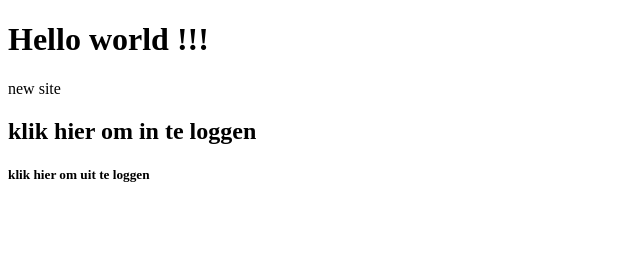
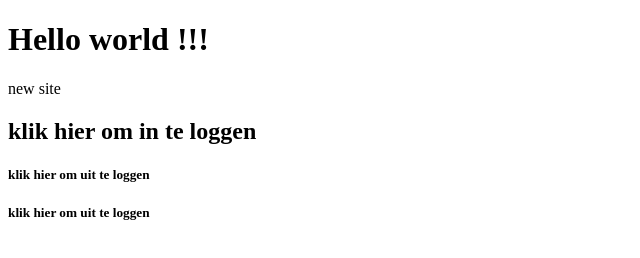
Before and after one commit to Tom-Baeten/TEST, a plain HTML site: page index.html in a window 1280 px wide. Shown: the whole page, without its empty margins (0-640 px from the left). Drawn offline with Linux system fonts and the light colour scheme.

Commit message:
logout part2

```diff
--- a/index.html
+++ b/index.html
@@ -11,6 +11,7 @@
 <p> new site </p>
 <h2> <a>klik hier</a> om in te loggen </h2>
 <h5> <a>klik hier</a> om uit te loggen </h5>
+<h5> <a>klik hier</a> om uit te loggen </h5>
 
 </body>
 
```
